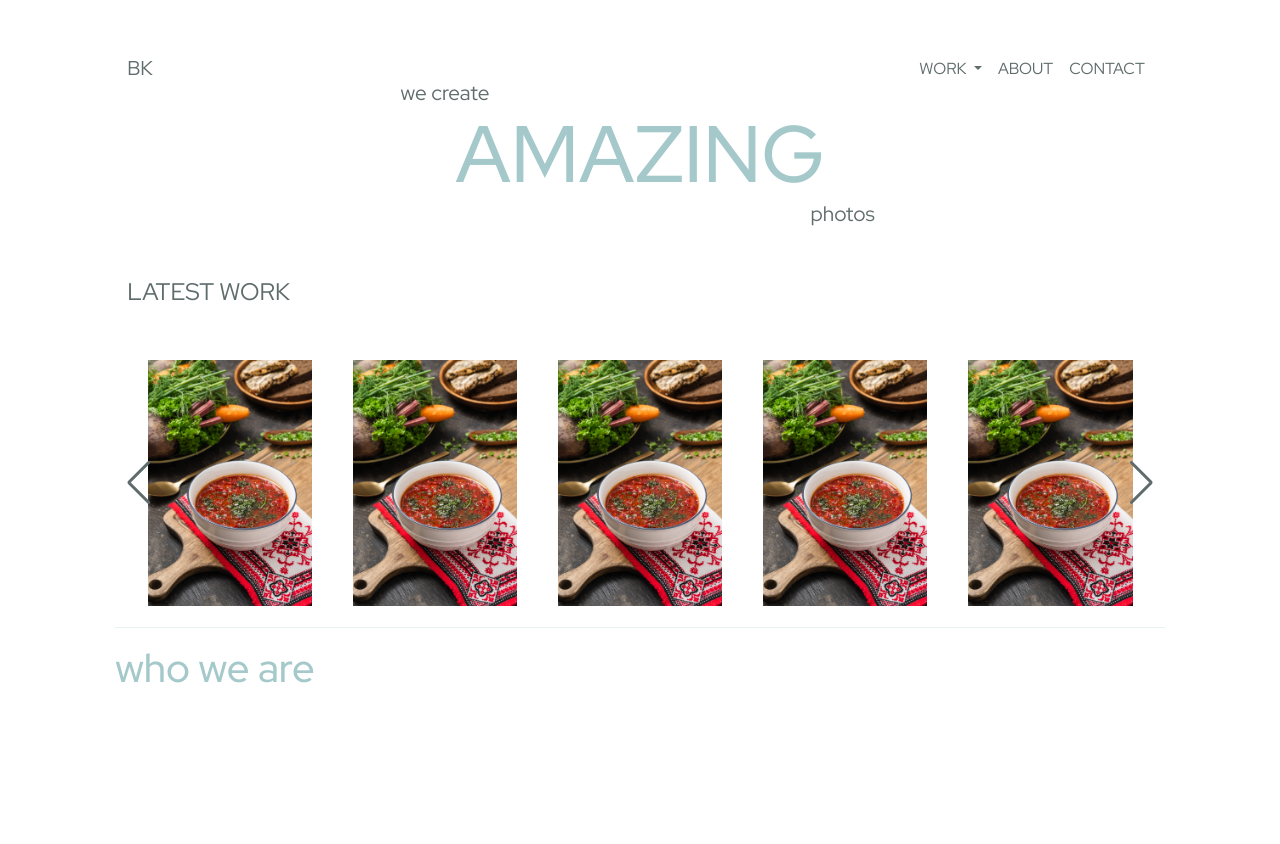
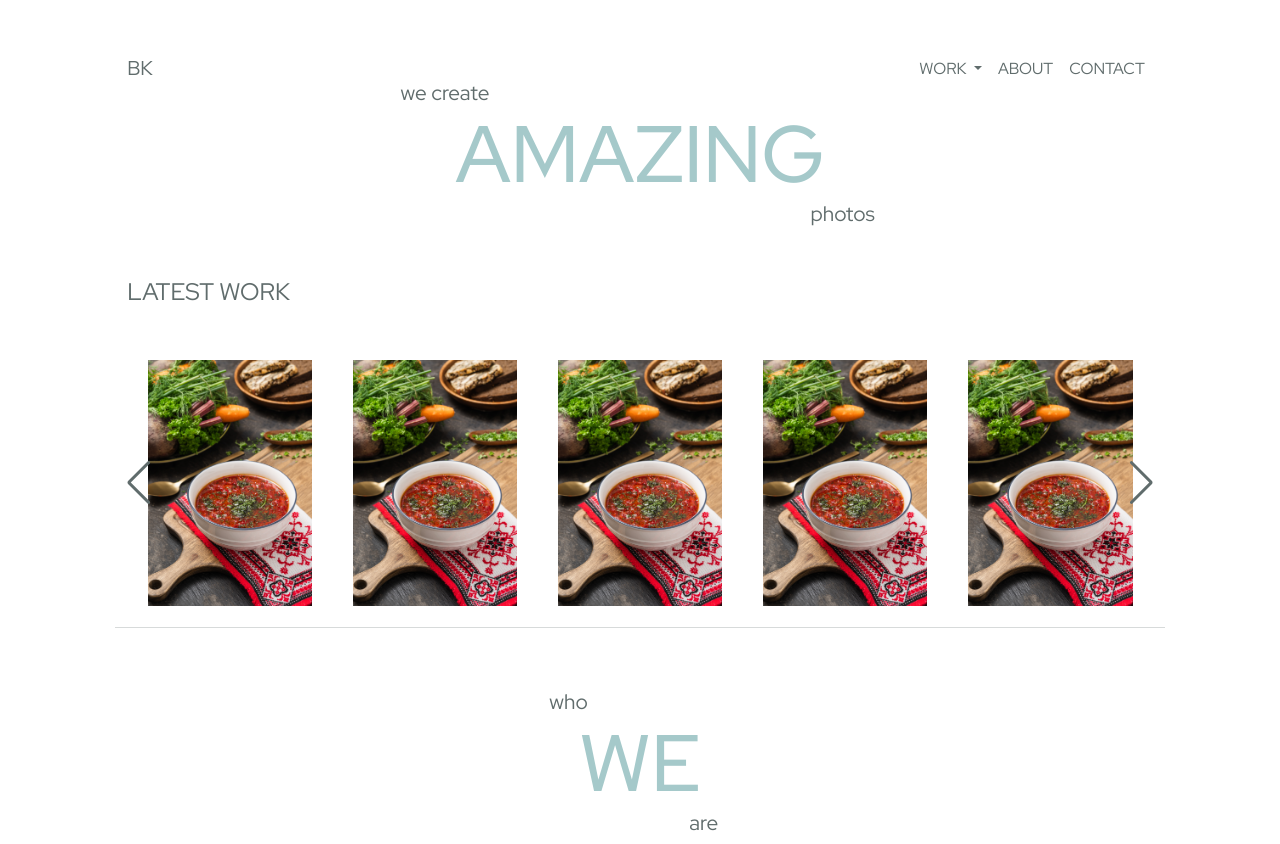
Before and after one commit to boriswho/bk-website, a plain HTML site: page index.html in a window 1280 px wide. Before the commit the page ends 800 px from the top, so only its background shows below. Drawn offline with nearby package versions, Linux system fonts and the light colour scheme.

Commit message:
Linked the bottons, added ABOUT main text
Fixed the linking dropdown menu items with my js BUG (js file link should be at the bottom. Closing tag for container fluid was missing) Added the about section main text

```diff
--- a/index.html
+++ b/index.html
@@ -30,7 +30,7 @@
   <script src="https://cdn.jsdelivr.net/npm/bootstrap@5.2.0/dist/js/bootstrap.bundle.min.js"
     integrity="sha384-A3rJD856KowSb7dwlZdYEkO39Gagi7vIsF0jrRAoQmDKKtQBHUuLZ9AsSv4jD4Xa"
     crossorigin="anonymous"></script>
-  <script src="script.js"></script>
+
 
 </head>
 
@@ -56,14 +56,11 @@
                 Work
               </a>
               <ul class="dropdown-menu dark-text upper-text">
-                <li><a class="dropdown-item" href="#">Food</a></li>
-                <li><a class="dropdown-item" href="#">Portrait</a></li>
-                <li><a class="dropdown-item" href="#">Event</a></li>
+                <li><a class="dropdown-item dropdown-food" href="#">Food</a></li>
+                <li><a class="dropdown-item dropdown-portrait" href="#">Portrait</a></li>
+                <li><a class="dropdown-item dropdown-event" href="#">Event</a></li>
               </ul>
             </li>
-            <!-- <li class="nav-item">
-                <a class="nav-link dark-text upper-text" href="#">Work</a>
-              </li> -->
             <li class="nav-item">
               <a class="nav-link dark-text upper-text" href="#">About</a>
             </li>
@@ -84,16 +81,20 @@
           </h1>
         </div>
       </div>
+    </div>
   </section>
 
-  </section>
 
   <!-- LATEST WORK  -->
 
 
   <section id="latest-work">
+
+    <!-- TEXT  -->
+    <h2 class="latest-work-text container-fluid">latest work</h2>
+
     <!-- Swiper -->
-    <h2 class="latest-work-text container-fluid">latest work</h2>
+
     <div class="swiper mySwiper container-fluid">
       <div class="swiper-wrapper">
         <div class="swiper-slide"><img src="/images/latest-work/_DSC4504.jpg" class="swiper-img" alt=""></div>
@@ -117,18 +118,24 @@
     </div>
 
   </section>
+
+
   <hr class="hr-circle">
 
+
   <section id="about">
-    <div class="">
-      <div class="">
-        <h1>
-          <span class="">who</span>
-          <span class="">we</span>
-          <span class="">are</span>
-        </h1>
+    <div class="container-fluid about">
+      <div class="text-box-other">
+        <div class="">
+          <h2>
+            <span class="text-top">who</span>
+            <span class="text-main">we</span>
+            <span class="text-bottom">are</span>
+          </h2>
+        </div>
       </div>
     </div>
+
   </section>
 
 
@@ -164,6 +171,9 @@
       },
     });
   </script>
+
+  <!-- This should ALWAYS be at the bottom  -->
+  <script src="script.js"></script>
 </body>
 
 </html>
--- a/script.js
+++ b/script.js
@@ -0,0 +1,18 @@
+// const dropdownFood = document.getElementById("dropdown-food");
+// const dropdownFood = document.getElementsByClassName("dropdown-food");
+const dropdownFood = document.querySelector(".dropdown-food");
+const dropdownPortrait = document.querySelector(".dropdown-portrait");
+const dropdownEvent = document.querySelector(".dropdown-event");
+
+dropdownFood.addEventListener("click", function () {
+  console.log("Clicked food");
+});
+dropdownPortrait.addEventListener("click", function () {
+  console.log("Clicked portrait");
+});
+dropdownEvent.addEventListener("click", function () {
+  console.log("Clicked event");
+});
+// dropdownFood.addEventListener("click", function () {
+//   console.log("Clicked!");
+// });
--- a/style.css
+++ b/style.css
@@ -20,7 +20,7 @@ body {
   font-weight: 400;
   font-size: 1rem;
   line-height: 1.7;
-  color: #a5c9ca;
+  color: #606c6c;
   /* background-color: black; */
   padding: 3% 9%;
 }
@@ -47,6 +47,7 @@ body {
 
 .dropdown-menu {
   border: none;
+  background-color: transparent;
 }
 
 /* TITLE  */
@@ -64,15 +65,10 @@ body {
   left: 50%;
   transform: translate(-50%, -50%);
 }
-.heading-primary {
-  color: #606c6c;
-  text-transform: uppercase;
-}
 .heading-primary-top {
   font-size: 1.3rem;
   font-weight: 400;
   display: block;
-  text-transform: lowercase;
   transform: translateX(-55px);
   animation: moveInLeftHeader 1.5s ease-out;
   /* animation-delay: 0.3s; */
@@ -80,6 +76,7 @@ body {
 .heading-primary-main {
   font-size: 5rem;
   display: block;
+  text-transform: uppercase;
   color: #a5c9ca;
   animation: moveInLeft 1s ease-out;
 }
@@ -87,7 +84,6 @@ body {
   font-size: 1.3rem;
   font-weight: 400;
   display: block;
-  text-transform: lowercase;
   transform: translateX(355px);
   animation: moveInRightHeader 1.5s ease-out;
 }
@@ -154,6 +150,39 @@ body {
   --swiper-theme-color: #606c6c;
 }
 
+/* ABOUT */
+
+.about {
+  position: relative;
+}
+
+.text-box-other {
+  position: absolute;
+  top: 50%;
+  left: 50%;
+  transform: translate(-50%, 30%);
+}
+
+.text-top {
+  font-size: 1.3rem;
+  font-weight: 400;
+  display: block;
+  transform: translateX(-30px);
+  /* animation: moveInLeftHeader 1.5s ease-out; */
+}
+.text-main {
+  font-size: 5rem;
+  display: block;
+  color: #a5c9ca;
+  text-transform: uppercase;
+}
+.text-bottom {
+  font-size: 1.3rem;
+  font-weight: 400;
+  display: block;
+  transform: translateX(110px);
+}
+
 /* HR  */
 .hr-circle {
   margin-top: 2%;
```
